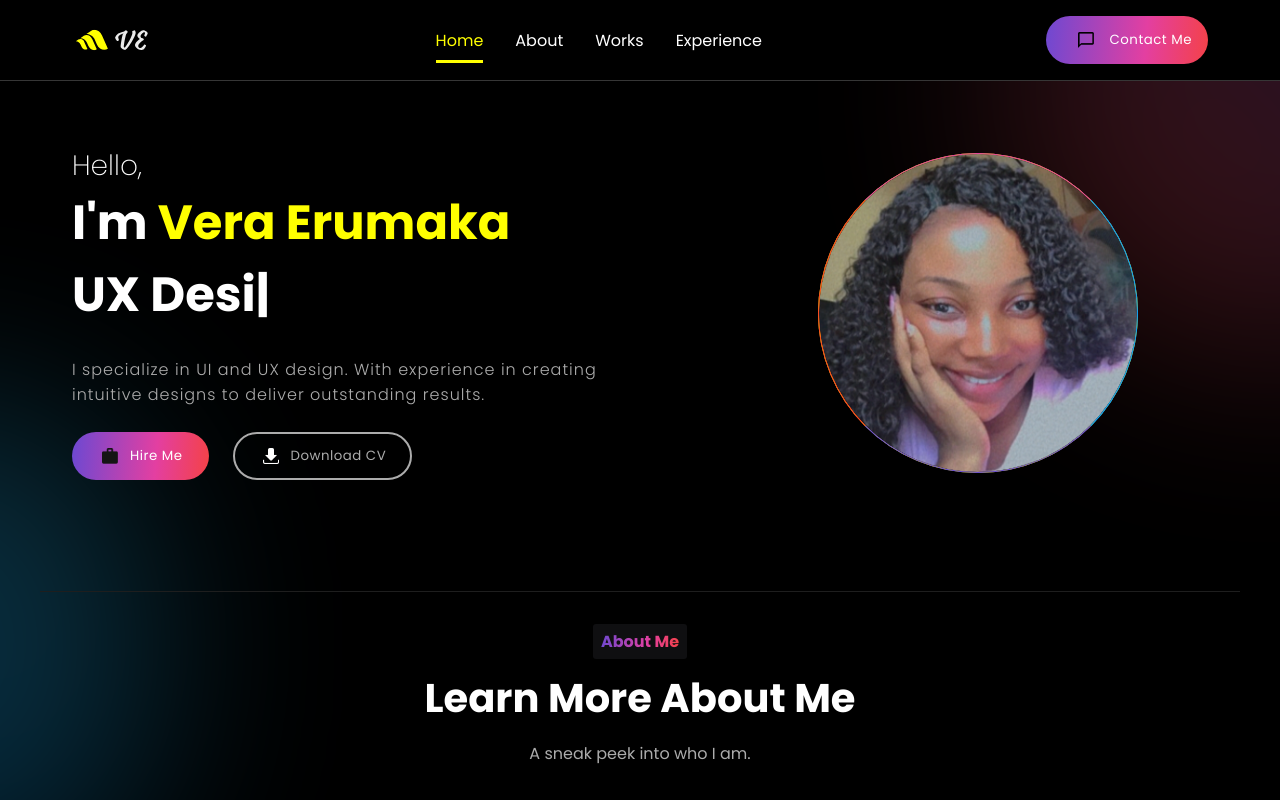
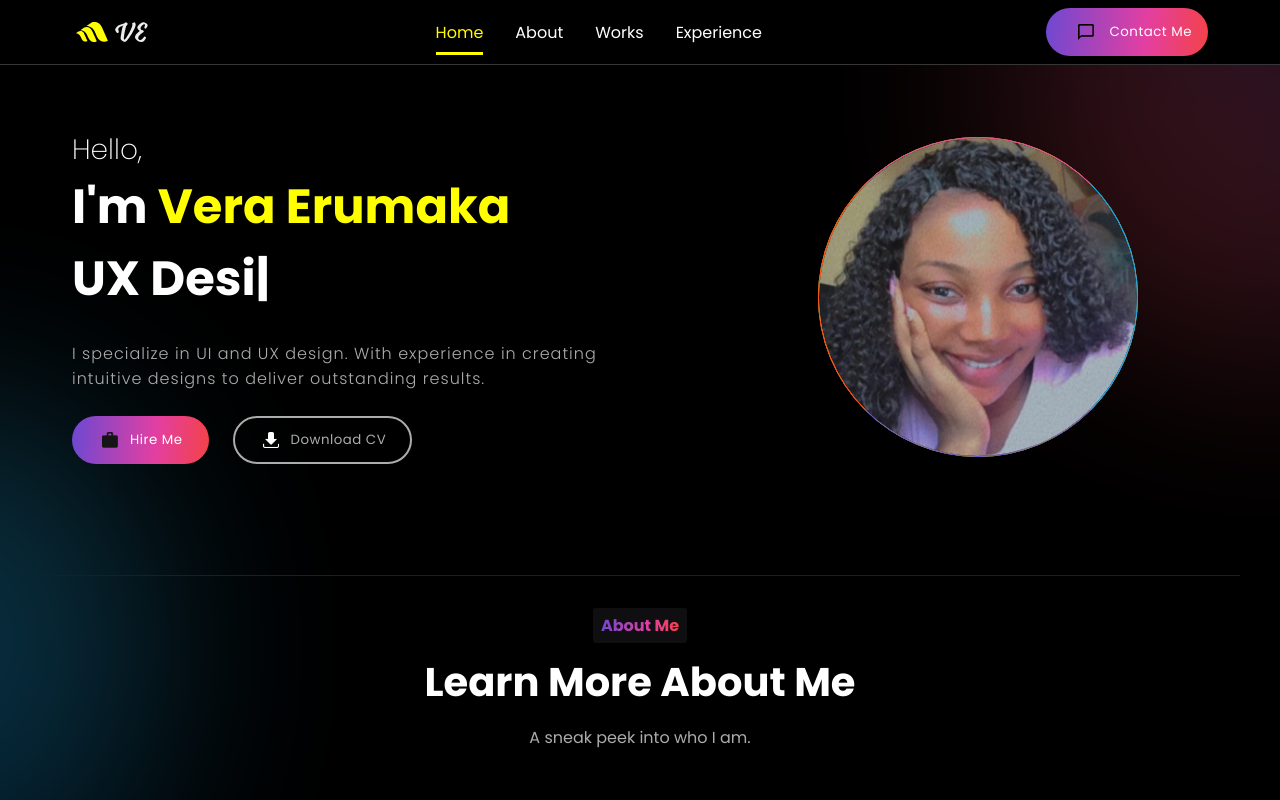
Before and after one commit to PromiseUdo/veraerumaka, a React (Create React App) app: page / in a window 1280 px wide. Shown: the top 800 px of the page. Built offline with nearby package versions, Linux system fonts and the light colour scheme.

Commit message:
intro adjusts

```diff
--- a/src/styles/Navbar.module.scss
+++ b/src/styles/Navbar.module.scss
@@ -13,7 +13,7 @@
   border-bottom: 1px solid $color-border-dark;
   .navbar {
     background: $color-darkest;
-    height: 5rem;
+    height: 4rem;
     width: 100vw;
     max-width: 75rem;
     margin: 0 auto;
@@ -81,7 +81,7 @@
     .mobileMenu {
       display: none;
       object-fit: cover;
-      height: 1.5rem;
+      height: 1.4rem;
       @media screen and (max-width: 720px) {
         display: flex;
       }
```
